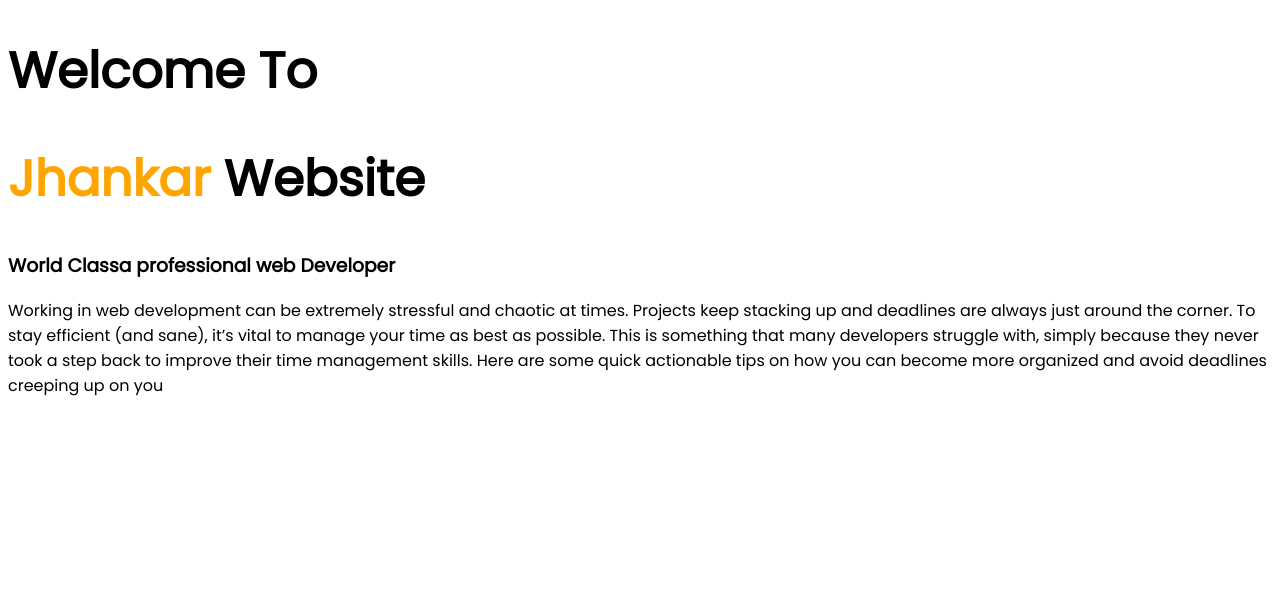
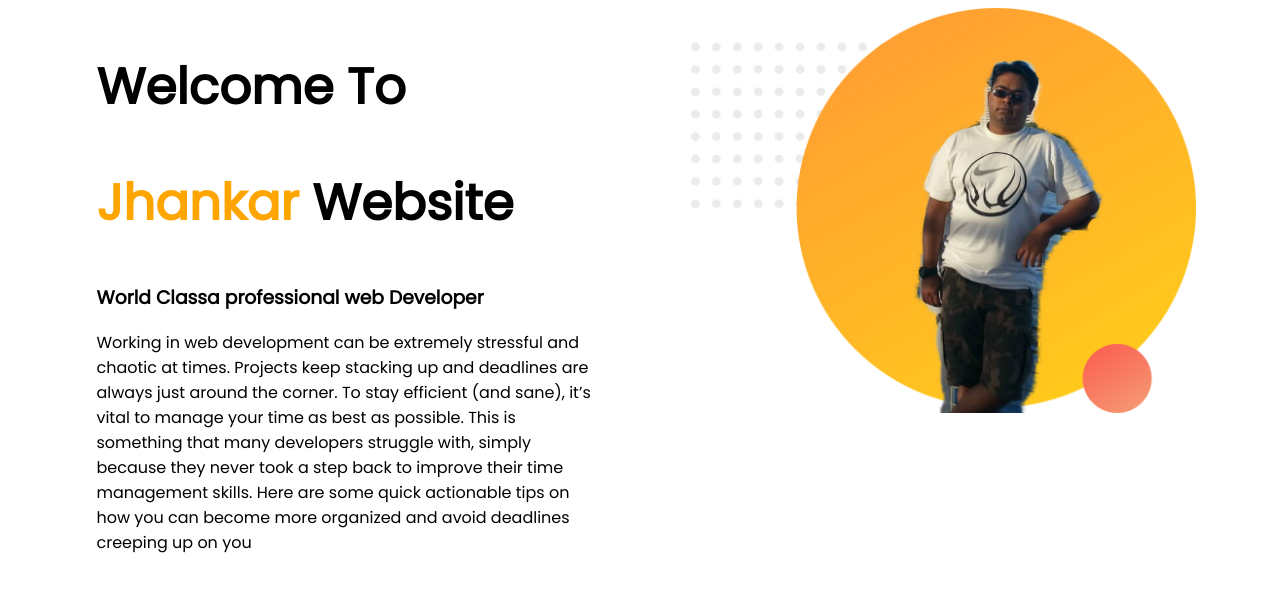
Before and after one commit to dvlprtanvir/web-portfolio, a plain HTML site: page index.html in a window 1280 px wide. Drawn offline with Linux system fonts and the light colour scheme.

Commit message:
top part almost done.  80%

```diff
--- a/index.html
+++ b/index.html
@@ -9,10 +9,18 @@
     <link rel="stylesheet" href="style.css">
 </head>
 <body>
-    <h1>Welcome To </h1>
-    <h1><span class="name-highlight">Jhankar</span> Website</h1>
-<h3>World Classa professional web Developer</h3>
-<p>Working in web development can be extremely stressful and chaotic at times. Projects keep stacking up and deadlines are always just around the corner. To stay efficient (and sane), it’s vital to manage your time as best as possible. This is something that many developers struggle with, simply because they never took a step back to improve their time management skills. Here are some quick actionable tips on how you can become more organized and avoid deadlines creeping up on you</p>
+
+    <section>
+        <div class="half-width">
+            <h1>Welcome To </h1>
+            <h1><span class="name-highlight">Jhankar</span> Website</h1>
+            <h3>World Classa professional web Developer</h3>
+            <p>Working in web development can be extremely stressful and chaotic at times. Projects keep stacking up and deadlines are always just around the corner. To stay efficient (and sane), it’s vital to manage your time as best as possible. This is something that many developers struggle with, simply because they never took a step back to improve their time management skills. Here are some quick actionable tips on how you can become more organized and avoid deadlines creeping up on you</p>
+        </div>
+        <div class="half-width">
+            <img src="images/profile1.png" alt="">
+        </div>
+    </section>
 
 </body>
 </html>
--- a/style.css
+++ b/style.css
@@ -9,3 +9,12 @@ h1{
 .name-highlight{
     color: orange;
 }
+.half-width{
+    width: 40%;
+    float: left;
+    margin-left: 5%;
+    padding-left: 2%;
+}
+.half-width img{
+    width: 100%;
+}
```
Also changed, not shown: images/profile1.png (added), images/tanvir.jpg (added).
